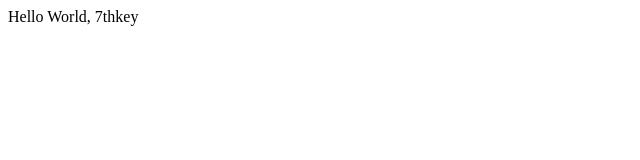
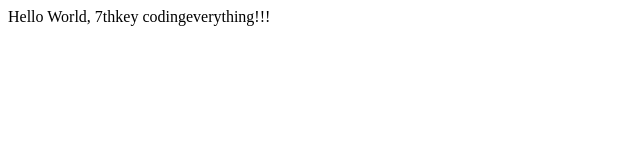
Before and after one commit to 7thkey7/opentutorials-ckyoon, a plain HTML site: page index.html in a window 1280 px wide. Shown: the whole page, without its empty margins (0-640 px from the left). Drawn offline with Linux system fonts and the light colour scheme.

Commit message:
add codingeverything!!! to index.html

```diff
--- a/index.html
+++ b/index.html
@@ -19,6 +19,7 @@
 	</head>
 
 	<body>
-                        Hello World, 7thkey
+      Hello World, 7thkey
+       codingeverything!!!
 	</body>
 </html>
```
